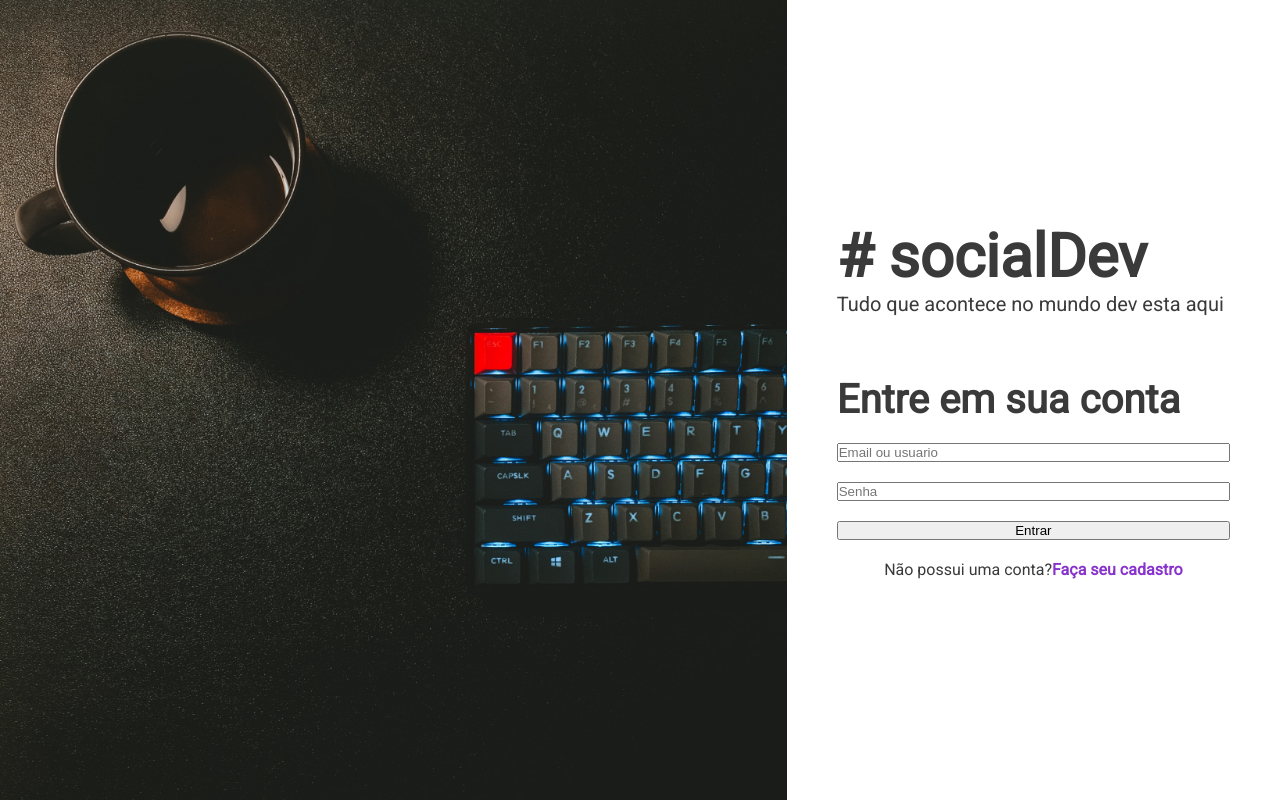
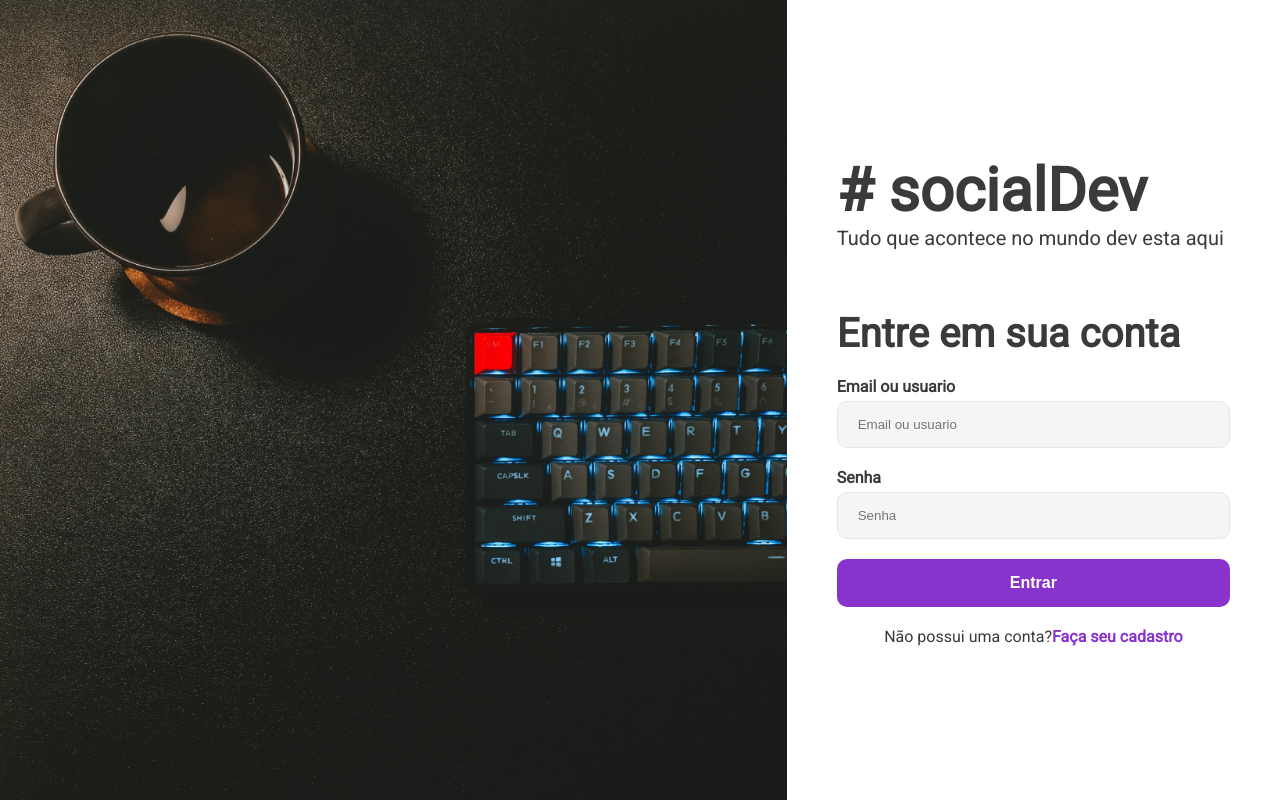
Before and after one commit to viniciusgasparino/social-dev, a Next.js app: page /Login in a window 1280 px wide. Built offline with nearby package versions, Linux system fonts and the light colour scheme.

Commit message:
Criado components

```diff
--- a/pages/Login.jsx
+++ b/pages/Login.jsx
@@ -3,6 +3,8 @@
 import H1 from "../src/components/tipografy/H1"
 import H2 from "../src/components/tipografy/H2"
 import H4 from "../src/components/tipografy/H4"
+import Button from "../src/components/inputs/Button"
+import Input from "../src/components/inputs/Input"
 
 
 const FormContainer = styled.div `
@@ -28,9 +30,9 @@
       <FormContainer>
         <H2>Entre em sua conta</H2>
         <Form>
-          <input placeholder="Email ou usuario" type="email"></input>
-          <input placeholder="Senha" type="password" />
-          <button>Entrar</button>
+          <Input label="Email ou usuario" type="email"></Input>
+          <Input label="Senha" type="password" />
+          <Button>Entrar</Button>
         </Form>
         <Text>Não possui uma conta?<a href="#">Faça seu cadastro</a></Text>
       </FormContainer>
--- a/pages/_app.jsx
+++ b/pages/_app.jsx
@@ -1,4 +1,6 @@
-import {createGlobalStyle} from "styled-components"
+import {createGlobalStyle, ThemeProvider} from "styled-components"
+
+import theme from "../src/theme"
 
 const GlobalStyle = createGlobalStyle `
   * {
@@ -8,23 +10,28 @@
 
   body {
     font-family: 'Roboto', sans-serif;
-    color: #3a3a3a;
+    color: ${props => props.theme.black};
   }
 
-  a{
-    color: #8933cd;
+  a {
+    color: ${props => props.theme.primary};
     font-weight: bold;
     text-decoration: none;
+    transition: all 0.3s;
+  }
+
+  a:hover {
+    color: ${props => props.theme.primaryHover};
   }
 
 `
 
 function App ({ Component, pageProps }) {
   return (
-    <>
+    <ThemeProvider theme={theme}>
       <GlobalStyle />
       <Component {...pageProps} />
-    </>
+    </ThemeProvider>
 
   )
 }
--- /dev/null
+++ b/src/components/inputs/Button.jsx
@@ -0,0 +1,19 @@
+import styled from "styled-components"
+
+const Button = styled.button `
+  background-color: ${props => props.theme.primary};
+  padding: 15px 20px;
+  border-radius: 10px;
+  border: 0;
+  font-weight: bold;
+  color: ${props => props.theme.white};
+  font-size: 16px;
+  cursor: pointer;
+  transition: 0.3s;
+  :hover{
+    background-color: ${props => props.theme.primaryHover};
+  }
+
+`
+
+export default Button
--- /dev/null
+++ b/src/components/inputs/Input.jsx
@@ -0,0 +1,32 @@
+import styled from "styled-components"
+
+const InputContainer = styled.div `
+  width: 100%;
+`
+
+const StyledLabel = styled.p `
+  font-weight: bold;
+  font-size: 16px;
+  margin-bottom: 5px;
+`
+
+const StyledInput = styled.input `
+  width: 100%;
+  border: 1px solid ${props => props.theme.inputBorder};
+  background-color: ${props => props.theme.inputBackground};
+  padding: 15px 20px;
+  box-sizing: border-box;
+  border-radius: 10px;
+`
+
+
+function Input({label,...props}){
+  return(
+    <InputContainer>
+      <StyledLabel>{label}</StyledLabel>
+      <StyledInput placeholder={label} {...props}/>
+    </InputContainer>
+  )
+}
+
+export default Input
--- a/src/components/layout/ImageWithSpace.jsx
+++ b/src/components/layout/ImageWithSpace.jsx
@@ -20,7 +20,7 @@
 `
 
 const StyledContainer = styled.div `
-  background-color: white;
+  background-color: ${props => props.theme.white};
   padding: 30px 50px;
 
   @media (min-width: ${WIDTH_BREAK}) {
@@ -42,7 +42,7 @@
     <StyledFlex>
         <StyledImage image={image}/>
         <StyledContainer>
-            {children}
+          {children}
         </StyledContainer>
     </StyledFlex>
   )
--- a/src/components/tipografy/H2.jsx
+++ b/src/components/tipografy/H2.jsx
@@ -1,6 +1,6 @@
 import styled from "styled-components"
 
-const H2 = styled.h2`
+const H2 = styled.h2 `
   font-size: 40px;
   font-weight: bold;
 `
--- a/src/components/tipografy/H4.jsx
+++ b/src/components/tipografy/H4.jsx
@@ -3,7 +3,6 @@
 const H4 = styled.h4 `
   font-size: 20px;
   font-weight: 500;
-
 `
 
 export default H4
--- /dev/null
+++ b/src/theme.js
@@ -0,0 +1,10 @@
+const theme = {
+  primary: "#8933cd",
+  primaryHover: "#7029a8",
+  inputBackground: "#f5f5f5",
+  inputBorder: "#e6e6e6",
+  black: "#3a3a3a",
+  white: "#ffffff",
+}
+
+export default theme
```
